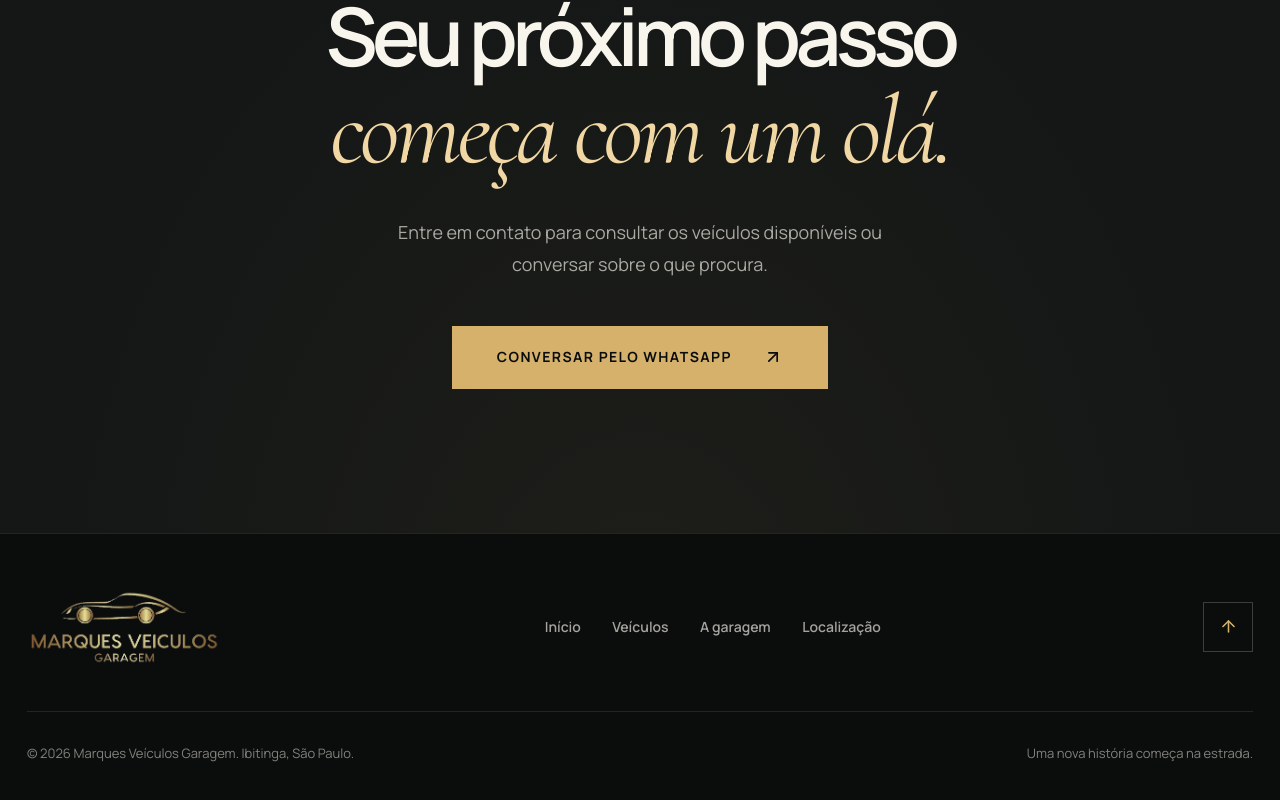
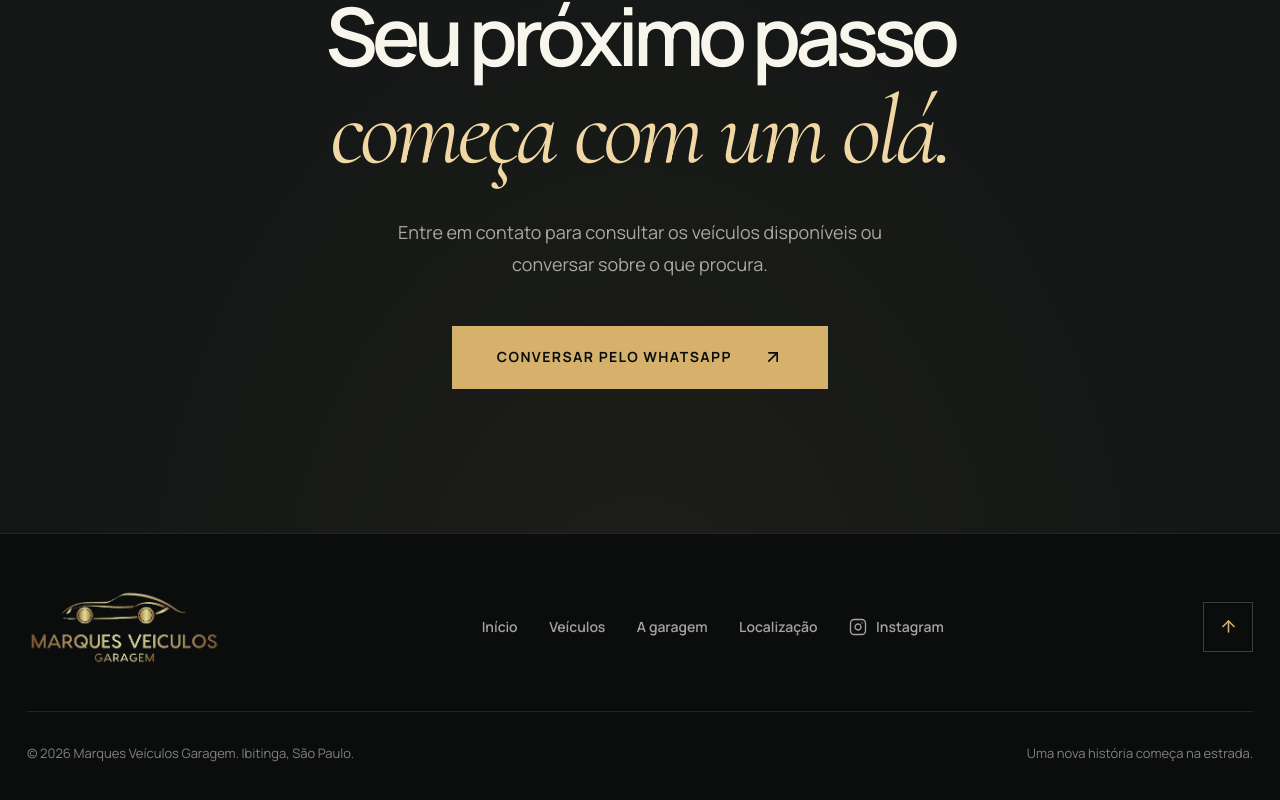
Before and after one commit to leticiazooe/landing-page-marques-veiculos, a React (Vite) app: page / in a window 1280 px wide. Shown: the part 4471-5271 px from the top of the page. Built offline with nearby package versions, Linux system fonts and the light colour scheme.

Commit message:
feat: adiciona link do Instagram ao rodapé

```diff
--- a/src/components/Footer.tsx
+++ b/src/components/Footer.tsx
@@ -1,4 +1,4 @@
-import { ArrowUp, ArrowUpRight } from 'lucide-react';
+import { ArrowUp, ArrowUpRight, Instagram } from 'lucide-react';
 import { Reveal } from './Reveal';
 import { contact, navLinks, whatsappUrl } from '../data/site';
 
@@ -24,6 +24,9 @@ export function Footer() {
             <a href="/#inicio" aria-label="Marques Veículos, início" className="w-[195px] focus-visible:outline-2 focus-visible:outline-gold"><img src="/images/logo-marques.png" alt="Marques Veículos Garagem" width={417} height={167} loading="lazy" /></a>
             <nav aria-label="Links do rodapé" className="flex flex-wrap items-center gap-x-7 gap-y-3">
               {navLinks.map(link => <a key={link.href} href={link.href} className="text-[14px] font-semibold text-ivory/65 transition-colors hover:text-gold-light focus-visible:outline-2 focus-visible:outline-gold">{link.label}</a>)}
+              <a href="https://www.instagram.com/marquesveiculos_/" target="_blank" rel="noopener noreferrer" aria-label="Instagram da Marques Veículos (abre em nova aba)" className="inline-flex items-center gap-2 text-[14px] font-semibold text-ivory/65 transition-colors hover:text-gold-light focus-visible:outline-2 focus-visible:outline-gold">
+                <Instagram aria-hidden="true" size={18} strokeWidth={1.8} /> Instagram
+              </a>
             </nav>
             <a href="/#inicio" aria-label="Voltar ao início da página" className="flex h-11 w-11 items-center justify-center border border-white/20 text-gold transition-colors hover:border-gold hover:bg-gold hover:text-night focus-visible:outline-2 focus-visible:outline-gold"><ArrowUp aria-hidden="true" size={19} /></a>
           </div>
```
